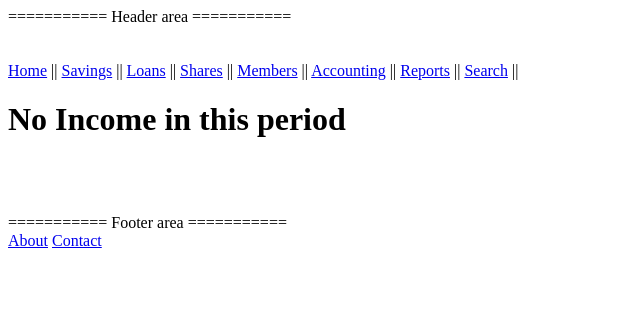
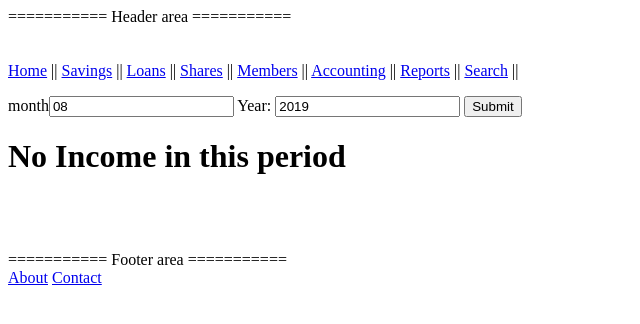
Before and after one commit to suresh466/cooperative_finance, a Django app: page /reports/income in a window 1280 px wide. Shown: the top 324 px of the page, without its empty margins (0-640 px from the left). Run offline with Django 3.2, Linux system fonts and the light colour scheme.

Commit message:
show current month and year income report by default choose month and year to show income reports of via form

```diff
--- /dev/null
+++ b/reports/templates/reports/_form_year_month.html
@@ -0,0 +1,4 @@
+<form method="POST">
+	{% csrf_token %}
+	<p>month<input type='number' name='month' value='08'> Year: <input type='number' name='year' value='2019'> <button type="submit">Submit</button></p>
+</form>
--- a/reports/templates/reports/income.html
+++ b/reports/templates/reports/income.html
@@ -2,6 +2,7 @@
 
 {% block content %}
 
+{% include 'reports/_form_year_month.html' %}
 {% include 'reports/_income.html' %}
 
 {% endblock %}
--- a/reports/views.py
+++ b/reports/views.py
@@ -4,6 +4,8 @@ from loans.models import LoanPayment,LoanIssue,LoansIssue
 from shares.models import ShareBuy,ShareSell
 from savings.models import SavingDeposit,SavingWithdrawal
 from django.db.models import Sum
+from datetime import datetime
+
 # Create your views here.
 
 def report(request):
@@ -11,16 +13,24 @@ def report(request):
 
     return render(request, template)
 
-def _income():
-    incomes = Income.objects.filter(delete_status = False, date_created__year = '2019',
-            date_created__month='08')
+def _income(year=datetime.now().year, month=datetime.now().month):
+    incomes = Income.objects.filter(delete_status = False, date_created__year = year,
+            date_created__month = month)
     return incomes
 
 def income(request):
     template = 'reports/income.html'
 
+    # Implement date picker or something else that is less error prone
+    if request.method == 'POST':
+        month = request.POST.get('month')
+        year = request.POST.get('year')
+        incomes = _income(year=year,month=month)
+    else:
+        incomes = _income()
+
     context = {
-        'items_income': _income(),
+        'items_income': incomes,
         'title_income': 'Income',
         }
 
```
